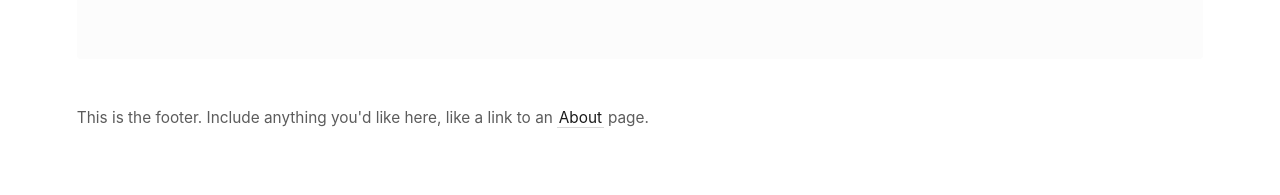
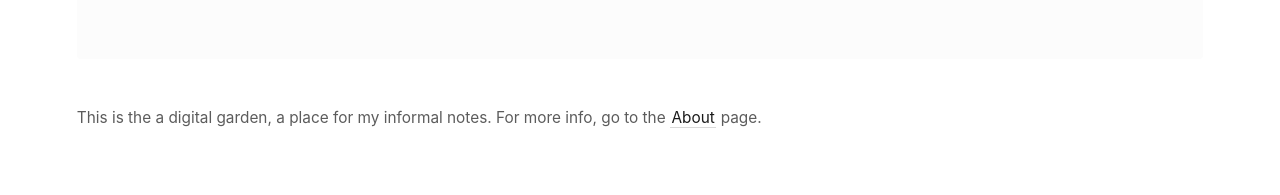
Before and after one commit to emarshphd/emarsh-garden, a Jekyll site: the page built from _notes/consistency.md, in a window 1280 px wide. Shown: the part 1221-1416 px from the top of the page. Built offline with Jekyll 4.4.1, drawn with Linux system fonts in a browser that asks for light colours.

Commit message:
Update footer.html

```diff
--- a/_includes/footer.html
+++ b/_includes/footer.html
@@ -1 +1 @@
-This is the footer. Include anything you'd like here, like a link to an <a class="internal-link" href="/about">About</a> page.
+This is the a digital garden, a place for my informal notes. For more info, go to the <a class="internal-link" href="/about">About</a> page.
```
